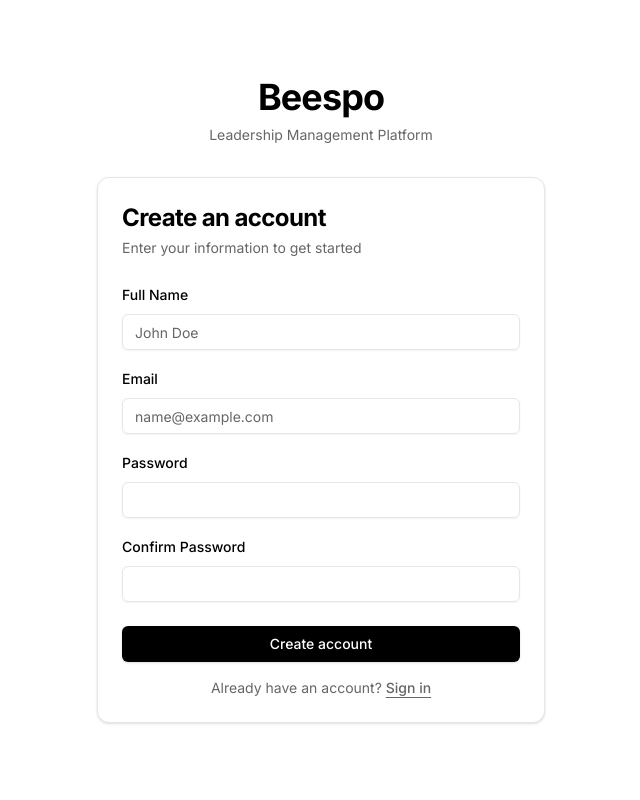
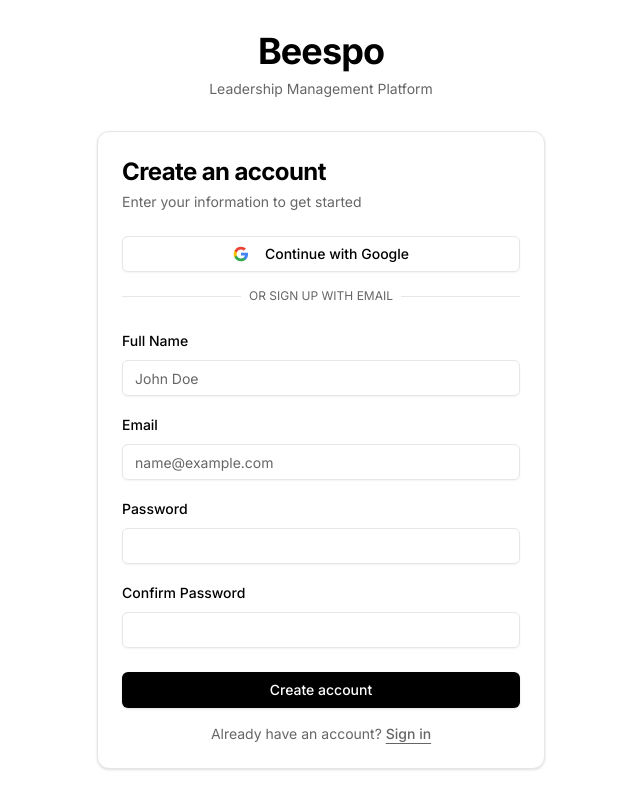
Before and after one commit to mapioca/beespo-mvp, a Next.js app: page /signup in a window 1280 px wide. Shown: the whole page, without its empty margins (319-959 px from the left). Built offline with nearby package versions, Linux system fonts and the light colour scheme.

Commit message:
Google OAuth

```diff
--- a/src/app/(auth)/login/page.tsx
+++ b/src/app/(auth)/login/page.tsx
@@ -14,8 +14,10 @@
   CardHeader,
   CardTitle,
 } from "@/components/ui/card";
+import { Separator } from "@/components/ui/separator";
 import { useToast } from "@/lib/hooks/use-toast";
 import { createClient } from "@/lib/supabase/client";
+import { GoogleOAuthButton } from "@/components/auth/google-oauth-button";
 
 export default function LoginPage() {
   const router = useRouter();
@@ -83,6 +85,19 @@
           Enter your email and password to access your account
         </CardDescription>
       </CardHeader>
+      <CardContent className="space-y-4">
+        <GoogleOAuthButton />
+        <div className="relative">
+          <div className="absolute inset-0 flex items-center">
+            <Separator />
+          </div>
+          <div className="relative flex justify-center text-xs uppercase">
+            <span className="bg-background px-2 text-muted-foreground">
+              Or continue with email
+            </span>
+          </div>
+        </div>
+      </CardContent>
       <form onSubmit={handleLogin}>
         <CardContent className="space-y-4">
           <div className="space-y-2">
--- a/src/app/(auth)/setup/page.tsx
+++ b/src/app/(auth)/setup/page.tsx
@@ -76,8 +76,9 @@
     }
 
     // Create workspace
-    const { data: workspace, error: workspaceError } = await (supabase
-      .from("workspaces") as any)
+    const { data: workspace, error: workspaceError } = await supabase
+      .from("workspaces")
+      // @ts-expect-error - Supabase type inference issue
       .insert({
         name: workspaceName,
         type: workspaceType,
@@ -86,10 +87,10 @@
       .select()
       .single();
 
-    if (workspaceError) {
+    if (workspaceError || !workspace) {
       toast({
         title: "Error",
-        description: workspaceError.message || "Failed to create workspace.",
+        description: workspaceError?.message || "Failed to create workspace.",
         variant: "destructive",
       });
       setIsLoading(false);
@@ -97,13 +98,15 @@
     }
 
     // Create profile for user as admin (owner)
-    const { error: profileError } = await (supabase
-      .from("profiles") as any)
+    const { error: profileError } = await supabase
+      .from("profiles")
+      // @ts-expect-error - Supabase type inference issue
       .insert({
         id: user.id,
         email: user.email!,
         full_name: user.user_metadata.full_name || user.email?.split("@")[0] || "User",
-        workspace_id: workspace?.id,
+        // eslint-disable-next-line @typescript-eslint/no-explicit-any
+        workspace_id: (workspace as any).id,
         role: "admin",
       });
 
@@ -141,7 +144,13 @@
       const data = await response.json();
 
       if (!response.ok) {
-        throw new Error(data.error || "Failed to accept invitation");
+        const errorMessage = typeof data.error === "string" ? data.error : "Failed to accept invitation";
+        toast({
+          title: "Error",
+          description: errorMessage,
+          variant: "destructive",
+        });
+        return;
       }
 
       if (data.needsAuth) {
--- a/src/app/(auth)/signup/page.tsx
+++ b/src/app/(auth)/signup/page.tsx
@@ -14,8 +14,10 @@
   CardHeader,
   CardTitle,
 } from "@/components/ui/card";
+import { Separator } from "@/components/ui/separator";
 import { useToast } from "@/lib/hooks/use-toast";
 import { createClient } from "@/lib/supabase/client";
+import { GoogleOAuthButton } from "@/components/auth/google-oauth-button";
 
 export default function SignupPage() {
   const router = useRouter();
@@ -134,6 +136,19 @@
           Enter your information to get started
         </CardDescription>
       </CardHeader>
+      <CardContent className="space-y-4">
+        <GoogleOAuthButton />
+        <div className="relative">
+          <div className="absolute inset-0 flex items-center">
+            <Separator />
+          </div>
+          <div className="relative flex justify-center text-xs uppercase">
+            <span className="bg-background px-2 text-muted-foreground">
+              Or sign up with email
+            </span>
+          </div>
+        </div>
+      </CardContent>
       <form onSubmit={handleSignup}>
         <CardContent className="space-y-4">
           <div className="space-y-2">
--- /dev/null
+++ b/src/app/auth/callback/route.ts
@@ -0,0 +1,41 @@
+import { createClient } from '@/lib/supabase/server'
+import { NextResponse } from 'next/server'
+
+export async function GET(request: Request) {
+  const requestUrl = new URL(request.url)
+  const code = requestUrl.searchParams.get('code')
+  const origin = requestUrl.origin
+  const next = requestUrl.searchParams.get('next') || '/dashboard'
+
+  if (code) {
+    const supabase = await createClient()
+
+    // Exchange code for session
+    const { error } = await supabase.auth.exchangeCodeForSession(code)
+
+    if (!error) {
+      // Get the user
+      const { data: { user } } = await supabase.auth.getUser()
+
+      if (user) {
+        // Check if profile exists
+        const { data: profile } = await supabase
+          .from('profiles')
+          .select('id')
+          .eq('id', user.id)
+          .single()
+
+        // If no profile, redirect to setup
+        if (!profile) {
+          return NextResponse.redirect(`${origin}/setup`)
+        }
+
+        // Profile exists, redirect to next or dashboard
+        return NextResponse.redirect(`${origin}${next}`)
+      }
+    }
+  }
+
+  // If something went wrong, redirect to login with error
+  return NextResponse.redirect(`${origin}/login?error=auth_callback_failed`)
+}
--- /dev/null
+++ b/src/components/auth/google-oauth-button.tsx
@@ -0,0 +1,77 @@
+"use client"
+
+import { Button } from "@/components/ui/button"
+import { createClient } from "@/lib/supabase/client"
+import { useState } from "react"
+import { useToast } from "@/lib/hooks/use-toast"
+
+export function GoogleOAuthButton() {
+  const [isLoading, setIsLoading] = useState(false)
+  const { toast } = useToast()
+
+  const handleGoogleSignIn = async () => {
+    setIsLoading(true)
+
+    try {
+      const supabase = createClient()
+      const { error } = await supabase.auth.signInWithOAuth({
+        provider: 'google',
+        options: {
+          redirectTo: `${window.location.origin}/auth/callback`,
+          queryParams: {
+            access_type: 'offline',
+            prompt: 'consent',
+          },
+        },
+      })
+
+      if (error) {
+        toast({
+          title: "Error",
+          description: error.message || "Failed to sign in with Google",
+          variant: "destructive",
+        })
+        setIsLoading(false)
+      }
+      // If no error, browser will redirect to Google
+      // Don't set loading to false, page is redirecting
+    } catch {
+      toast({
+        title: "Error",
+        description: "An unexpected error occurred. Please try again.",
+        variant: "destructive",
+      })
+      setIsLoading(false)
+    }
+  }
+
+  return (
+    <Button
+      type="button"
+      variant="outline"
+      onClick={handleGoogleSignIn}
+      disabled={isLoading}
+      className="w-full"
+    >
+      <svg className="mr-2 h-4 w-4" viewBox="0 0 24 24">
+        <path
+          d="M22.56 12.25c0-.78-.07-1.53-.2-2.25H12v4.26h5.92c-.26 1.37-1.04 2.53-2.21 3.31v2.77h3.57c2.08-1.92 3.28-4.74 3.28-8.09z"
+          fill="#4285F4"
+        />
+        <path
+          d="M12 23c2.97 0 5.46-.98 7.28-2.66l-3.57-2.77c-.98.66-2.23 1.06-3.71 1.06-2.86 0-5.29-1.93-6.16-4.53H2.18v2.84C3.99 20.53 7.7 23 12 23z"
+          fill="#34A853"
+        />
+        <path
+          d="M5.84 14.09c-.22-.66-.35-1.36-.35-2.09s.13-1.43.35-2.09V7.07H2.18C1.43 8.55 1 10.22 1 12s.43 3.45 1.18 4.93l2.85-2.22.81-.62z"
+          fill="#FBBC05"
+        />
+        <path
+          d="M12 5.38c1.62 0 3.06.56 4.21 1.64l3.15-3.15C17.45 2.09 14.97 1 12 1 7.7 1 3.99 3.47 2.18 7.07l3.66 2.84c.87-2.6 3.3-4.53 6.16-4.53z"
+          fill="#EA4335"
+        />
+      </svg>
+      {isLoading ? "Redirecting to Google..." : "Continue with Google"}
+    </Button>
+  )
+}
```
